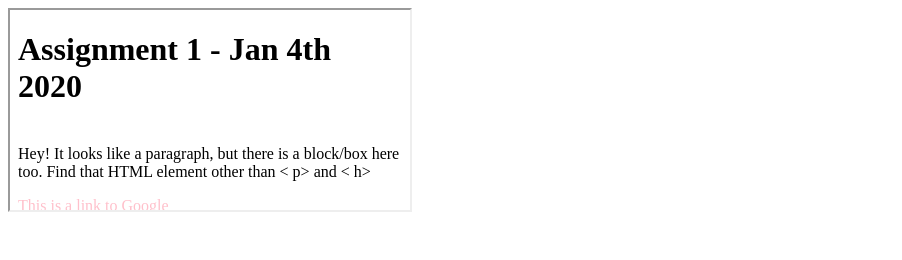
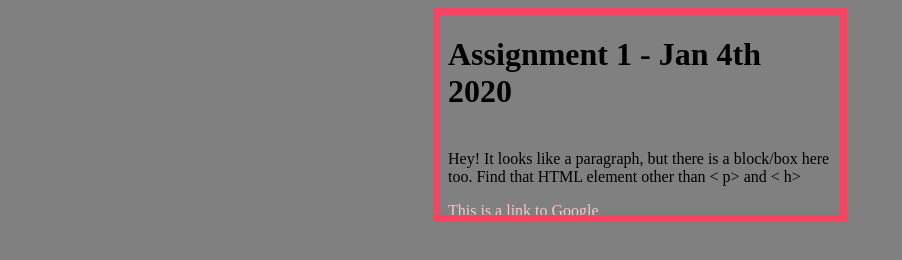
Before and after one commit to tasnimul2/SWE_Bootcamp, a plain HTML site: page Assignment2/index.html in a window 1280 px wide. Shown: the whole page, without its empty margins (0-902 px from the left). Drawn offline with Linux system fonts and the light colour scheme.

Commit message:
added iframe webpage

```diff
--- a/Assignment2/index.html
+++ b/Assignment2/index.html
@@ -3,9 +3,19 @@
 <head>
     <meta charset="UTF-8">
     <meta name="viewport" content="width=device-width, initial-scale=1.0">
+    <link href="style.css" rel="stylesheet">
     <title>Assignment 2</title>
 </head>
 <body>
-    <iframe src="assignment1.html" width="400" height="200" align=middle></iframe>
+    <div id="all">
+
+
+        <div align=center  >
+            <iframe id="webpage" src="assignment1.html" width="400" height="200" ></iframe>
+        </div>
+
+
+    </div>
+
 </body>
 </html>
--- a/Assignment2/style.css
+++ b/Assignment2/style.css
@@ -0,0 +1,7 @@
+body{
+    background-color: gray;
+}
+#webpage{
+    border: solid rgb(247, 68, 98) 2mm;
+
+}
```
